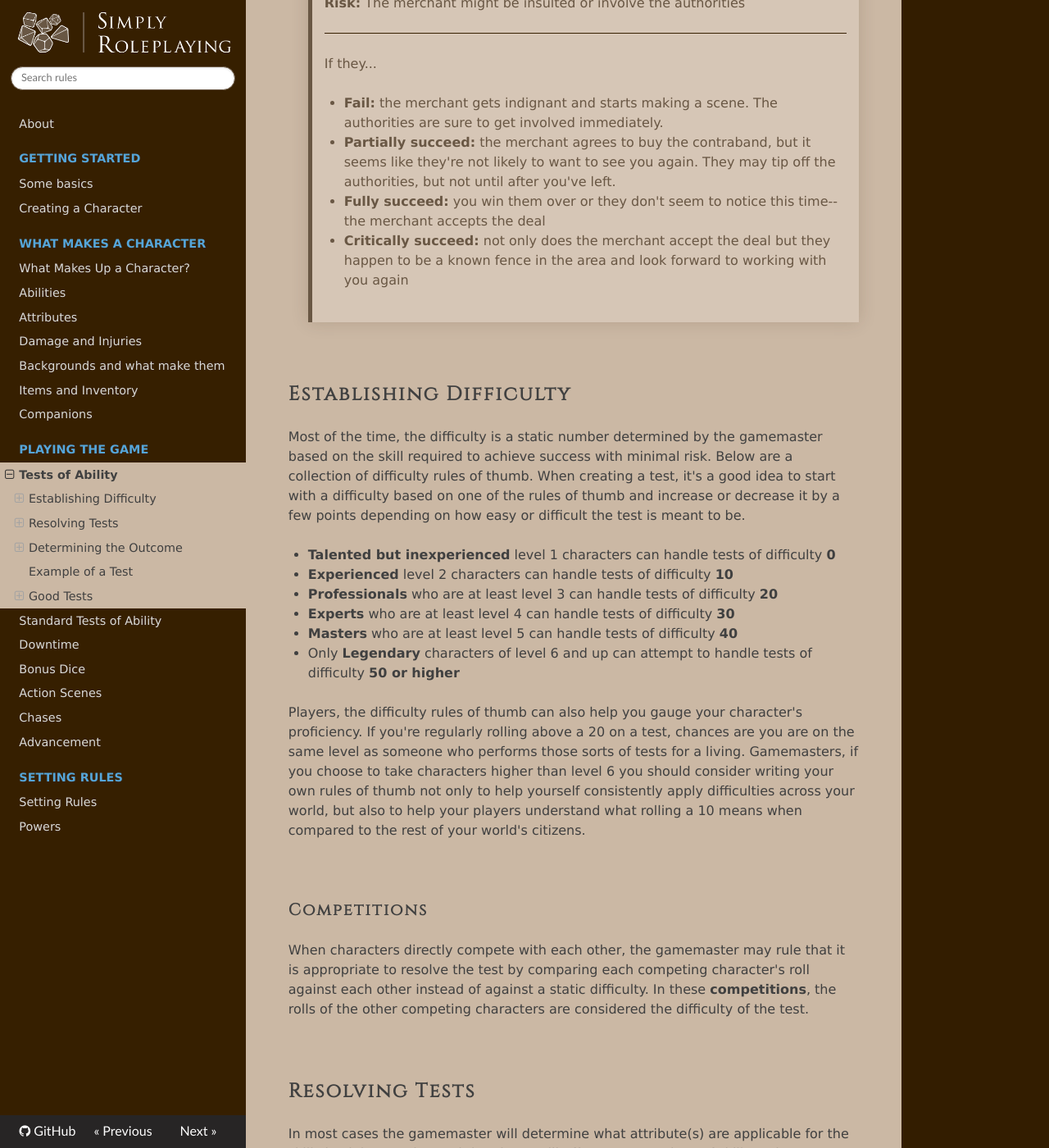
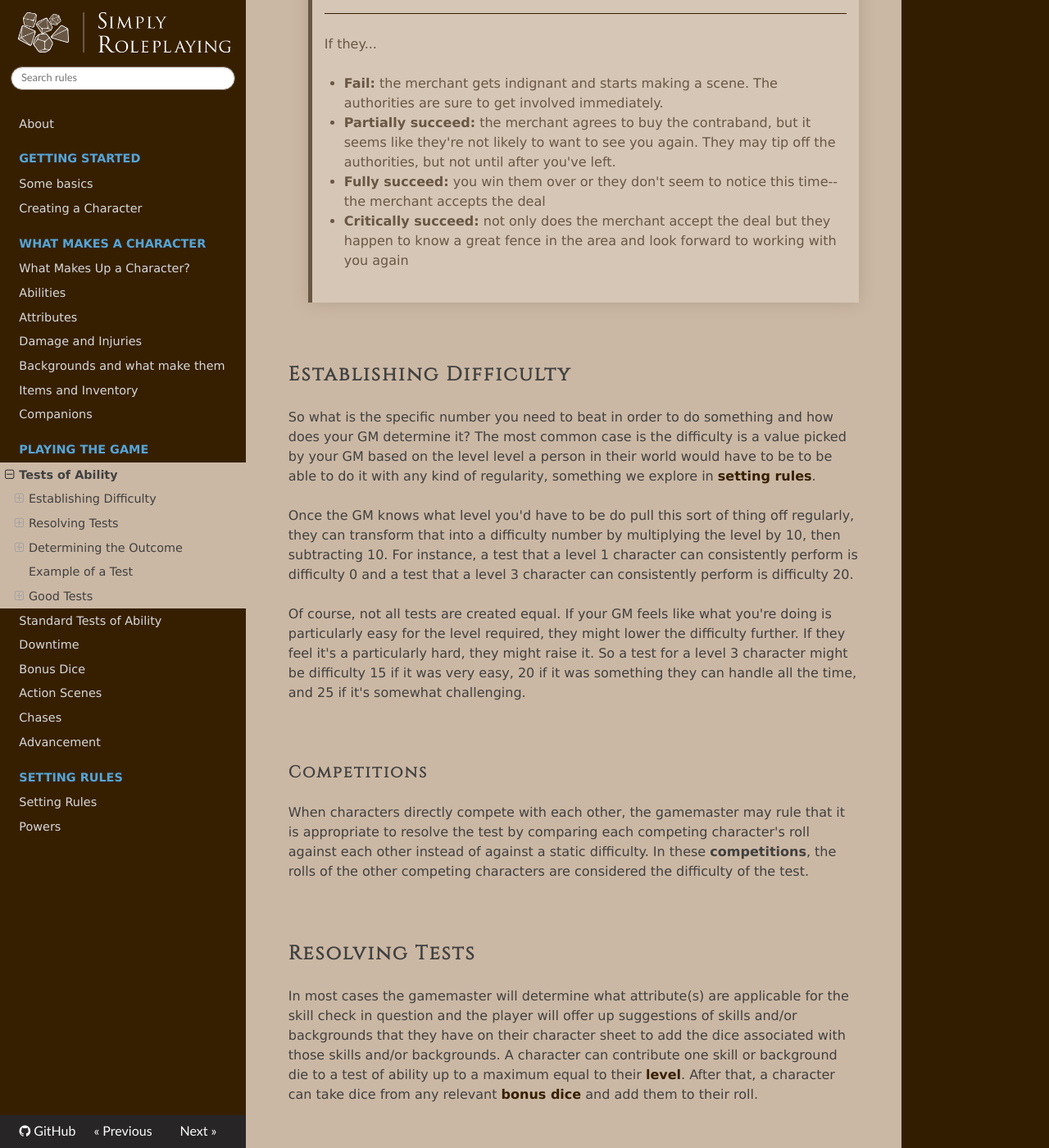
Before and after one commit to TheFifthRider/simply-roleplaying-webapp, an MkDocs documentation site: the page built from docs/gameplay/tests.md, in a window 1280 px wide and 1400 px high, scrolled down 594 px. Shown: the whole window at 82% size. Built offline with MkDocs 1.6.1, drawn with Linux system fonts in a browser that asks for light colours; nearby versions of some CDN libraries; some of the changed text lies outside the part shown.

Commit message:
edit: I started working on tests but it was 11pm EST brain time

```diff
--- a/docs/gameplay/tests.md
+++ b/docs/gameplay/tests.md
@@ -1,8 +1,8 @@
 # Tests of Ability
 
-Whenever a character attempts to do something with a goal in mind, a risk present, and an uncertainty of whether either or both will happen, the gamemaster will call for a test of ability to determine what happens next. A **test of ability** (or **test** for short) is resolved by rolling [skill, legacy, and background dice](../character/backgrounds.md) and adding the value of an [attribute](../character/attributes.md) to meet or exceed a number that represents the difficulty of doing what they want to do.
+Whenever you take a risk to try to do something your gamemaster will call for a test of ability to determine what happens next. A **test of ability** (or **test** for short) is resolved by rolling [skill, legacy, and background dice](../character/backgrounds.md) and adding the value of an [attribute](../character/attributes.md) to see if the roll meets or exceeds a specific number-- the difficulty of doing what you want to do.
 
-While most tests emerge fluidly from gameplay and don't require this level of detail, a fully written test would look something like this:
+While you rarely need to fully write out a test with all of its possible outcomes, if you did it would look something like this:
 
 >  **Sell Questionable Goods to a Local Merchant**
 >
@@ -21,22 +21,17 @@ While most tests emerge fluidly from gameplay and don't require this level of de
 >  * **Fail:** the merchant gets indignant and starts making a scene. The authorities are sure to get involved immediately.
 >  * **Partially succeed:** the merchant agrees to buy the contraband, but it seems like they're not likely to want to see you again. They may tip off the authorities, but not until after you've left.
 >  * **Fully succeed:** you win them over or they don't seem to notice this time-- the merchant accepts the deal
->  * **Critically succeed:** not only does the merchant accept the deal but they happen to be a known fence in the area and look forward to working with you again
+>  * **Critically succeed:** not only does the merchant accept the deal but they happen to know a great fence in the area and look forward to working with you again
 
 <br/>
 
 ## Establishing Difficulty
 
-Most of the time, the difficulty is a static number determined by the gamemaster based on the skill required to achieve success with minimal risk. Below are a collection of difficulty rules of thumb. When creating a test, it's a good idea to start with a difficulty based on one of the rules of thumb and increase or decrease it by a few points depending on how easy or difficult the test is meant to be.
+So what is the specific number you need to beat in order to do something and how does your GM determine it? The most common case is the difficulty is a value picked by your GM based on the level level a person in their world would have to be to be able to do it with any kind of regularity, something we explore in [setting rules](../setting_rules/index.md).
 
-* **Talented but inexperienced** level 1 characters can handle tests of difficulty **0**
-* **Experienced** level 2 characters can handle tests of difficulty **10**
-* **Professionals** who are at least level 3 can handle tests of difficulty **20**
-* **Experts** who are at least level 4 can handle tests of difficulty **30**
-* **Masters** who are at least level 5 can handle tests of difficulty **40**
-* Only **Legendary** characters of level 6 and up can attempt to handle tests of difficulty **50 or higher**
+Once the GM knows what level you'd have to be do pull this sort of thing off regularly, they can transform that into a difficulty number by multiplying the level by 10, then subtracting 10. For instance, a test that a level 1 character can consistently perform is difficulty 0 and a test that a level 3 character can consistently perform is difficulty 20.
 
-Players, the difficulty rules of thumb can also help you gauge your character's proficiency. If you're regularly rolling above a 20 on a test, chances are you are on the same level as someone who performs those sorts of tests for a living. Gamemasters, if you choose to take characters higher than level 6 you should consider writing your own rules of thumb not only to help yourself consistently apply difficulties across your world, but also to help your players understand what rolling a 10 means when compared to the rest of your world's citizens.
+Of course, not all tests are created equal. If your GM feels like what you're doing is particularly easy for the level required, they might lower the difficulty further. If they feel it's a particularly hard, they might raise it. So a test for a level 3 character might be difficulty 15 if it was very easy, 20 if it was something they can handle all the time, and 25 if it's somewhat challenging.
 
 <br/>
 
```
